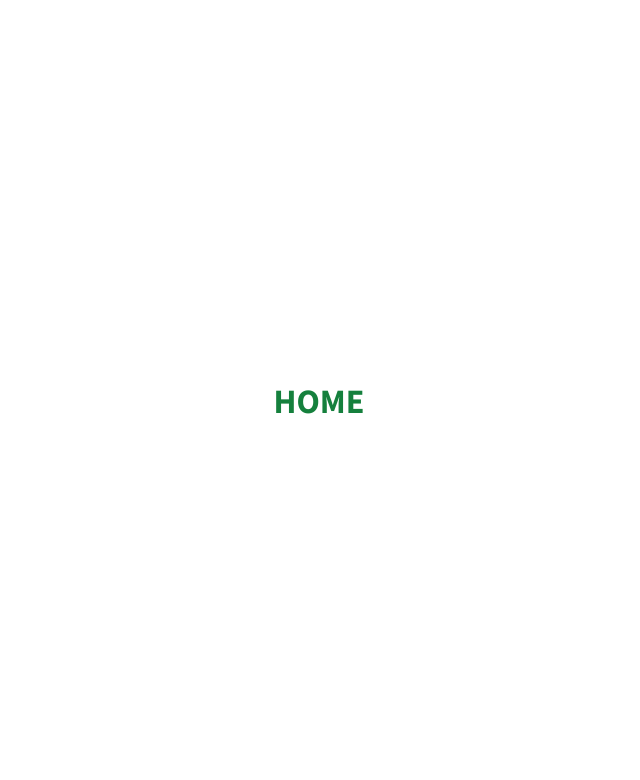
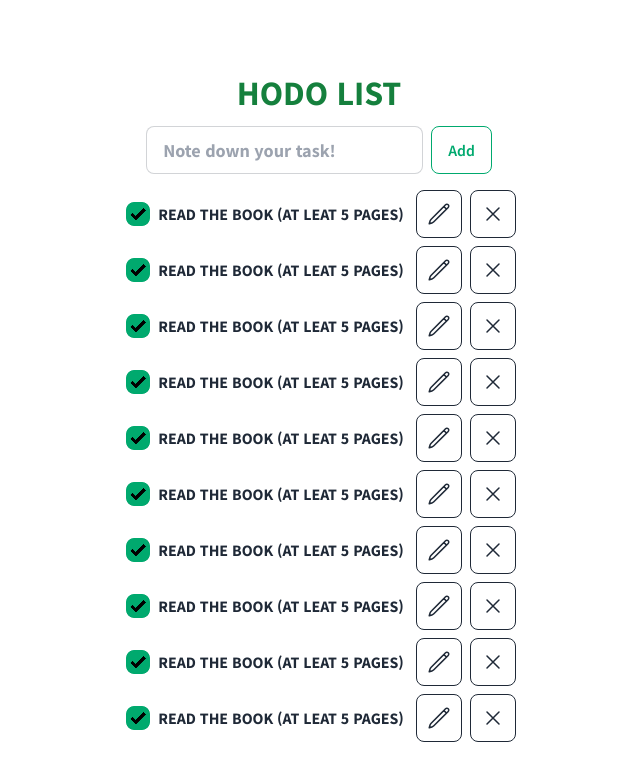
Before and after one commit to devheedoo/heedo-town, a Next.js app in the folder apps/hodo-list/: page / in a window 1280 px wide. Shown: the top 780 px of the page, without its empty margins (321-961 px from the left). Built offline with nearby package versions, Linux system fonts and the light colour scheme.

Commit message:
feat(hodo-list): Draw sample todos

```diff
--- a/apps/hodo-list/src/app/page.tsx
+++ b/apps/hodo-list/src/app/page.tsx
@@ -8,7 +8,67 @@ export default function Home() {
         "text-3xl font-extrabold uppercase text-green-700"
       )}
     >
-      Home
+      <div className="flex max-w-screen-lg flex-col items-center justify-center">
+        <h1 className="m-4">Hodo List</h1>
+        <div className="mb-4 flex gap-x-2">
+          <input
+            type="text"
+            placeholder="Note down your task!"
+            className="input input-bordered w-full"
+          />
+          <button className="btn btn-outline btn-success">Add</button>
+        </div>
+        <div id="list-container">
+          <ul className="flex flex-col gap-y-2">
+            {new Array(10).fill(0).map((_, index) => (
+              <li className="flex items-center gap-2" key={index}>
+                <label className="label cursor-pointer gap-x-2">
+                  <input
+                    type="checkbox"
+                    defaultChecked
+                    className="checkbox checkbox-success"
+                  />
+                  <span className="label-text">
+                    Read the book (at leat 5 pages)
+                  </span>
+                </label>
+                <button className="btn btn-outline px-2.5">
+                  <svg
+                    xmlns="http://www.w3.org/2000/svg"
+                    fill="none"
+                    viewBox="0 0 24 24"
+                    strokeWidth={1.5}
+                    stroke="currentColor"
+                    className="size-6"
+                  >
+                    <path
+                      strokeLinecap="round"
+                      strokeLinejoin="round"
+                      d="m16.862 4.487 1.687-1.688a1.875 1.875 0 1 1 2.652 2.652L6.832 19.82a4.5 4.5 0 0 1-1.897 1.13l-2.685.8.8-2.685a4.5 4.5 0 0 1 1.13-1.897L16.863 4.487Zm0 0L19.5 7.125"
+                    />
+                  </svg>
+                </button>
+                <button className="btn btn-outline px-2.5">
+                  <svg
+                    xmlns="http://www.w3.org/2000/svg"
+                    fill="none"
+                    viewBox="0 0 24 24"
+                    strokeWidth={1.5}
+                    stroke="currentColor"
+                    className="size-6"
+                  >
+                    <path
+                      strokeLinecap="round"
+                      strokeLinejoin="round"
+                      d="M6 18 18 6M6 6l12 12"
+                    />
+                  </svg>
+                </button>
+              </li>
+            ))}
+          </ul>
+        </div>
+      </div>
     </div>
   );
 }
```
